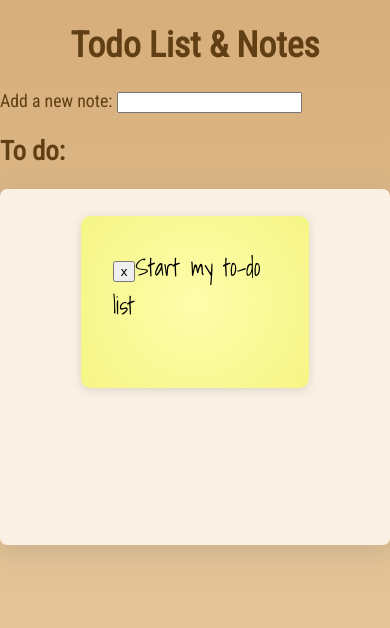
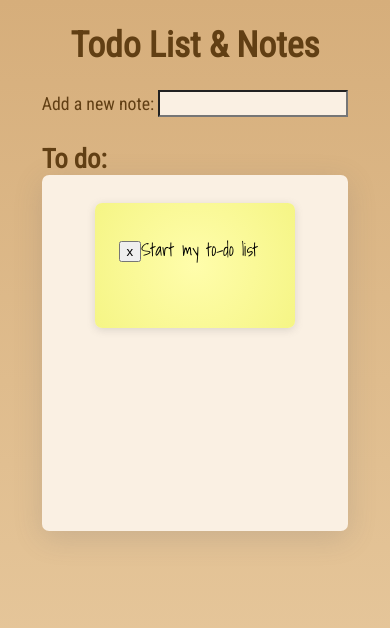
Before and after one commit to daisybarrette/drag-and-drop-sticky-notes, a React (Create React App) app: page / in a window 390 px wide. Shown: the top 628 px of the page. Built offline with nearby package versions, Linux system fonts and the light colour scheme.

Commit message:
Style input, update sizing to be more responsive, delete unused CSS

```diff
--- a/src/index.css
+++ b/src/index.css
@@ -2,7 +2,6 @@
     --wood-light: #eacda3;
     --wood-dark: #d6ae7b;
     --paper: #faf0e3;
-
 }
 
 body {
@@ -10,10 +9,6 @@ body {
     font-family: 'Roboto Condensed', sans-serif;
     -webkit-font-smoothing: antialiased;
     -moz-osx-font-smoothing: grayscale;
-}
-
-code {
-    font-family: source-code-pro, Menlo, Monaco, Consolas, 'Courier New', monospace;
 }
 
 .App {
@@ -32,25 +27,40 @@ code {
     color: #613f14;
 }
 
+#newNoteInput {
+    font-family: 'Roboto Condensed', sans-serif;
+    color: #613f14;
+    background-color: var(--paper);
+    font-size: 1em;
+}
+/* @TODO customize focus & active styles for input */
+
+h2 {
+    margin: 1em 0 auto;
+}
+
+h2::before {
+    background-color: var(--paper);
+}
+
 .noteList {
     list-style: none;
     background-color: var(--paper);
     border-radius: 0.4em;
-    padding: 1em 4em;
+    padding: 1em calc(2em + 2vw);
     min-height: 18em;
     box-shadow: rgba(100, 100, 111, 0.2) 0px 7px 29px 0px;
+    margin: 0;
 }
 
 li.note {
     list-style-type: none;
     background-color: rgb(245, 245, 133);
-    background: radial-gradient(circle, rgba(255,253,171,1) 0%, rgba(245,245,133,1) 100%);
+    background: radial-gradient(circle, rgba(255, 253, 171, 1) 0%, rgba(245, 245, 133, 1) 100%);
     color: black;
-    padding: 2rem 2rem 4rem;
+    padding: 2rem calc(1rem + 2vw) 4rem;
     border-radius: 0.4em;
     font-family: 'Shadows Into Light', cursive;
-    font-size: 1.5rem;
     margin: 0.6rem;
-
     box-shadow: rgba(99, 99, 99, 0.2) 0px 2px 8px 0px;
 }
```
